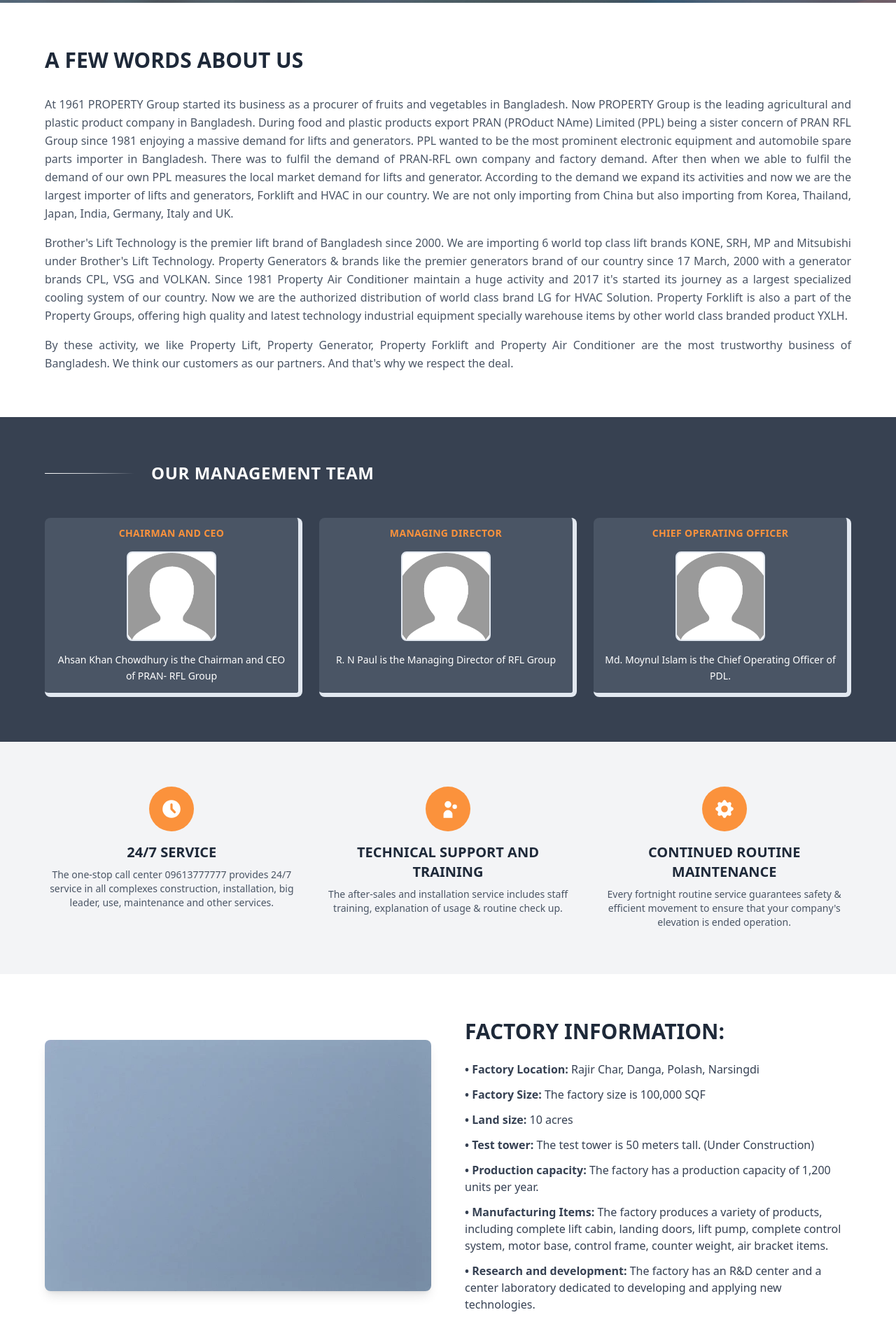
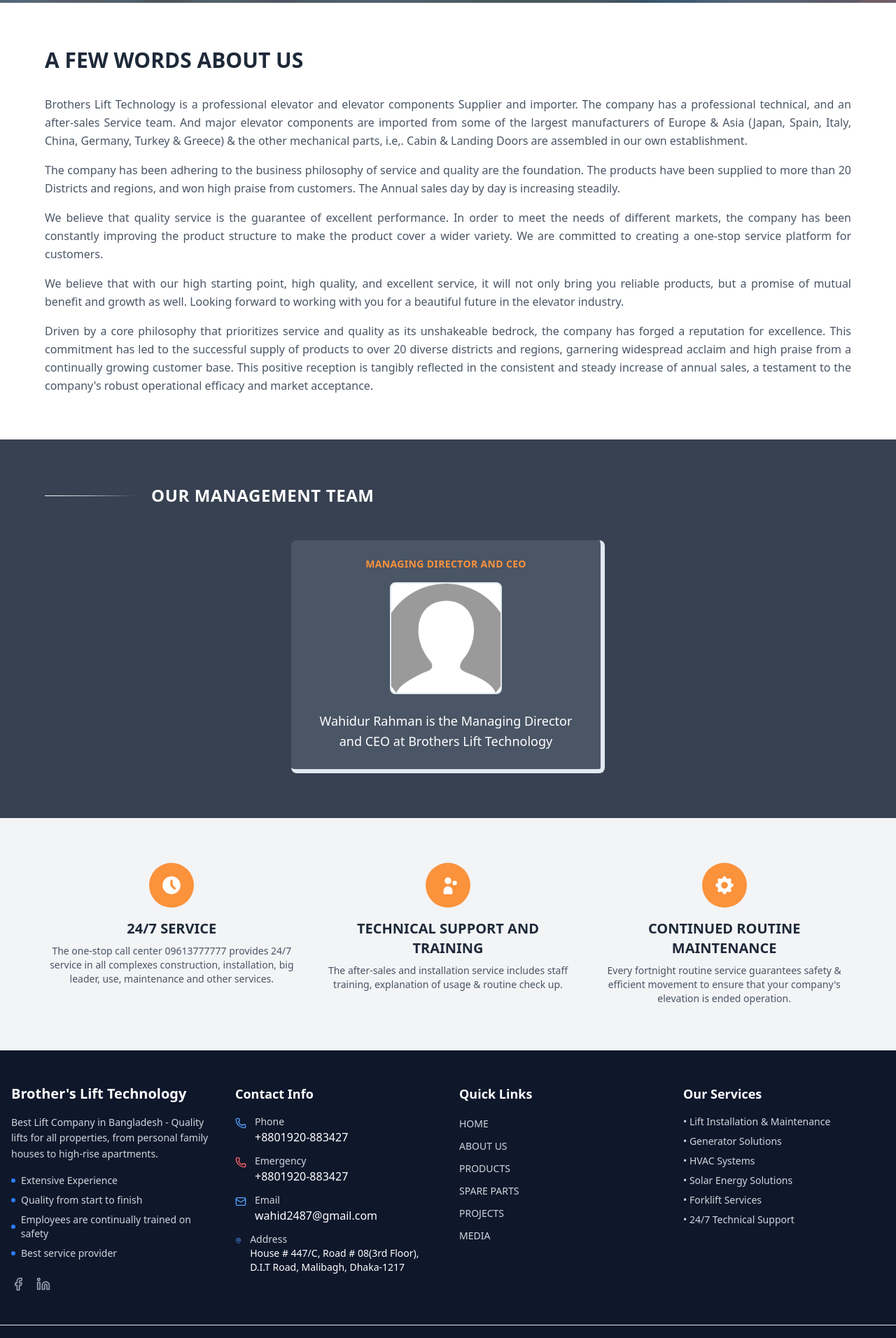
Before and after one commit to Ahnabu/Lift, a Next.js app: page /about-us in a window 1280 px wide. Shown: the part 460-2372 px from the top of the page at 70% size. Built offline with nearby package versions, Linux system fonts and the light colour scheme.

Commit message:
refactor: update About Us page content and improve layout for clarity

```diff
--- a/src/app/about-us/page.tsx
+++ b/src/app/about-us/page.tsx
@@ -50,43 +50,48 @@
 
           <div className="text-gray-600 leading-relaxed space-y-4 text-justify">
             <p>
-              At 1961 PROPERTY Group started its business as a procurer of
-              fruits and vegetables in Bangladesh. Now PROPERTY Group is the
-              leading agricultural and plastic product company in Bangladesh.
-              During food and plastic products export PRAN (PROduct NAme)
-              Limited (PPL) being a sister concern of PRAN RFL Group since 1981
-              enjoying a massive demand for lifts and generators. PPL wanted to
-              be the most prominent electronic equipment and automobile spare
-              parts importer in Bangladesh. There was to fulfil the demand of
-              PRAN-RFL own company and factory demand. After then when we able
-              to fulfil the demand of our own PPL measures the local market
-              demand for lifts and generator. According to the demand we expand
-              its activities and now we are the largest importer of lifts and
-              generators, Forklift and HVAC in our country. We are not only
-              importing from China but also importing from Korea, Thailand,
-              Japan, India, Germany, Italy and UK.
+              Brothers Lift Technology is a professional elevator and elevator
+              components Supplier and importer. The company has a professional
+              technical, and an after-sales Service team. And major elevator
+              components are imported from some of the largest manufacturers of
+              Europe & Asia (Japan, Spain, Italy, China, Germany, Turkey &
+              Greece) & the other mechanical parts, i.e,. Cabin & Landing Doors
+              are assembled in our own establishment.
             </p>
 
             <p>
-              Brother&apos;s Lift Technology is the premier lift brand of Bangladesh
-              since 2000. We are importing 6 world top class lift brands KONE,
-              SRH, MP and Mitsubishi under Brother&apos;s Lift Technology. Property
-              Generators & brands like the premier generators brand of our
-              country since 17 March, 2000 with a generator brands CPL, VSG and
-              VOLKAN. Since 1981 Property Air Conditioner maintain a huge
-              activity and 2017 it&apos;s started its journey as a largest
-              specialized cooling system of our country. Now we are the
-              authorized distribution of world class brand LG for HVAC Solution.
-              Property Forklift is also a part of the Property Groups, offering
-              high quality and latest technology industrial equipment specially
-              warehouse items by other world class branded product YXLH.
+              The company has been adhering to the business philosophy of
+              service and quality are the foundation. The products have been
+              supplied to more than 20 Districts and regions, and won high
+              praise from customers. The Annual sales day by day is increasing
+              steadily.
             </p>
 
             <p>
-              By these activity, we like Property Lift, Property Generator,
-              Property Forklift and Property Air Conditioner are the most
-              trustworthy business of Bangladesh. We think our customers as our
-              partners. And that&apos;s why we respect the deal.
+              We believe that quality service is the guarantee of excellent
+              performance. In order to meet the needs of different markets, the
+              company has been constantly improving the product structure to
+              make the product cover a wider variety. We are committed to
+              creating a one-stop service platform for customers.
+            </p>
+
+            <p>
+              We believe that with our high starting point, high quality, and
+              excellent service, it will not only bring you reliable products,
+              but a promise of mutual benefit and growth as well. Looking
+              forward to working with you for a beautiful future in the elevator
+              industry.
+            </p>
+
+            <p>
+              Driven by a core philosophy that prioritizes service and quality
+              as its unshakeable bedrock, the company has forged a reputation
+              for excellence. This commitment has led to the successful supply
+              of products to over 20 diverse districts and regions, garnering
+              widespread acclaim and high praise from a continually growing
+              customer base. This positive reception is tangibly reflected in
+              the consistent and steady increase of annual sales, a testament to
+              the company&apos;s robust operational efficacy and market acceptance.
             </p>
           </div>
         </div>
@@ -103,62 +108,25 @@
             </h2>
           </div>
 
-          {/* Team members cards below */}
-          <div className="grid grid-cols-1 md:grid-cols-3 gap-6">
-            {/* Chairman and CEO */}
-            <div className="bg-gray-600 p-3 rounded-lg text-center border-r-6 border-b-6 border-gray-500">
+          {/* Single management card centered */}
+          <div className="flex justify-center">
+            {/* Managing Director and CEO */}
+            <div className="bg-gray-600 p-6 rounded-lg text-center border-r-6 border-b-6 border-gray-500 max-w-md">
               <h3 className="text-primary font-bold text-sm mb-4 uppercase tracking-wide">
-                CHAIRMAN AND CEO
+                MANAGING DIRECTOR AND CEO
               </h3>
-              <div className="w-32 h-32 mx-auto mb-4 rounded-lg overflow-hidden bg-white border-2 border-gray-300">
+              <div className="w-40 h-40 mx-auto mb-6 rounded-lg overflow-hidden bg-white border-2 border-gray-300">
                 <Image
                   src="/dummy_user.png"
-                  alt="Chairman and CEO"
-                  width={128}
-                  height={128}
+                  alt="Managing Director and CEO"
+                  width={160}
+                  height={160}
                   className="w-full h-full object-cover"
                 />
               </div>
-              <p className="text-white text-sm leading-relaxed">
-                Ahsan Khan Chowdhury is the Chairman and CEO of PRAN- RFL Group
-              </p>
-            </div>
-
-            {/* Managing Director */}
-            <div className="bg-gray-600 p-3 rounded-lg text-center border-r-6 border-b-6 border-gray-500/50">
-              <h3 className="text-primary font-bold text-sm mb-4 uppercase tracking-wide">
-                MANAGING DIRECTOR
-              </h3>
-              <div className="w-32 h-32 mx-auto mb-4 rounded-lg overflow-hidden bg-white border-2 border-gray-300">
-                <Image
-                  src="/dummy_user.png"
-                  alt="Managing Director"
-                  width={128}
-                  height={128}
-                  className="w-full h-full object-cover"
-                />
-              </div>
-              <p className="text-white text-sm leading-relaxed">
-                R. N Paul is the Managing Director of RFL Group
-              </p>
-            </div>
-
-            {/* Chief Operating Officer */}
-            <div className="bg-gray-600 p-3 rounded-lg text-center border-r-6 border-b-6 border-gray-500/50">
-              <h3 className="text-primary font-bold text-sm mb-4 uppercase tracking-wide">
-                CHIEF OPERATING OFFICER
-              </h3>
-              <div className="w-32 h-32 mx-auto mb-4 rounded-lg overflow-hidden bg-white border-2 border-gray-300">
-                <Image
-                  src="/dummy_user.png"
-                  alt="Chief Operating Officer"
-                  width={128}
-                  height={128}
-                  className="w-full h-full object-cover"
-                />
-              </div>
-              <p className="text-white text-sm leading-relaxed">
-                Md. Moynul Islam is the Chief Operating Officer of PDL.
+              <p className="text-white text-lg leading-relaxed">
+                Wahidur Rahman is the Managing Director and CEO at Brothers Lift
+                Technology
               </p>
             </div>
           </div>
@@ -241,66 +209,6 @@
           </div>
         </div>
       </section>
-
-      {/* Factory Information Section */}
-      <section className="py-16 px-4 bg-white">
-        <div className="container mx-auto max-w-6xl">
-          <div className="grid grid-cols-1 lg:grid-cols-2 gap-12 items-center">
-            {/* Factory Image */}
-            <div className="relative">
-              <Image
-                src="/dummy_rectangular.jfif"
-                alt="Factory Overview"
-                width={600}
-                height={400}
-                className="w-full h-auto rounded-lg shadow-lg"
-              />
-            </div>
-
-            {/* Factory Details */}
-            <div>
-              <h2 className="text-3xl font-bold text-gray-800 mb-6">
-                FACTORY INFORMATION:
-              </h2>
-
-              <div className="space-y-3 text-gray-700">
-                <p>
-                  <span className="font-semibold">• Factory Location:</span>{" "}
-                  Rajir Char, Danga, Polash, Narsingdi
-                </p>
-                <p>
-                  <span className="font-semibold">• Factory Size:</span> The
-                  factory size is 100,000 SQF
-                </p>
-                <p>
-                  <span className="font-semibold">• Land size:</span> 10 acres
-                </p>
-                <p>
-                  <span className="font-semibold">• Test tower:</span> The test
-                  tower is 50 meters tall. (Under Construction)
-                </p>
-                <p>
-                  <span className="font-semibold">• Production capacity:</span>{" "}
-                  The factory has a production capacity of 1,200 units per year.
-                </p>
-                <p>
-                  <span className="font-semibold">• Manufacturing Items:</span>{" "}
-                  The factory produces a variety of products, including complete
-                  lift cabin, landing doors, lift pump, complete control system,
-                  motor base, control frame, counter weight, air bracket items.
-                </p>
-                <p>
-                  <span className="font-semibold">
-                    • Research and development:
-                  </span>{" "}
-                  The factory has an R&D center and a center laboratory
-                  dedicated to developing and applying new technologies.
-                </p>
-              </div>
-            </div>
-          </div>
-        </div>
-      </section>
     </div>
   );
 }
--- a/src/config/site.ts
+++ b/src/config/site.ts
@@ -133,10 +133,10 @@
         },
       ],
     },
-    // {
-    //   title: "SPARE PARTS",
-    //   href: "/spare-parts",
-    // },
+    {
+      title: "SPARE PARTS",
+      href: "/spare-parts",
+    },
     {
       title: "PROJECTS",
       href: "/projects",
```
